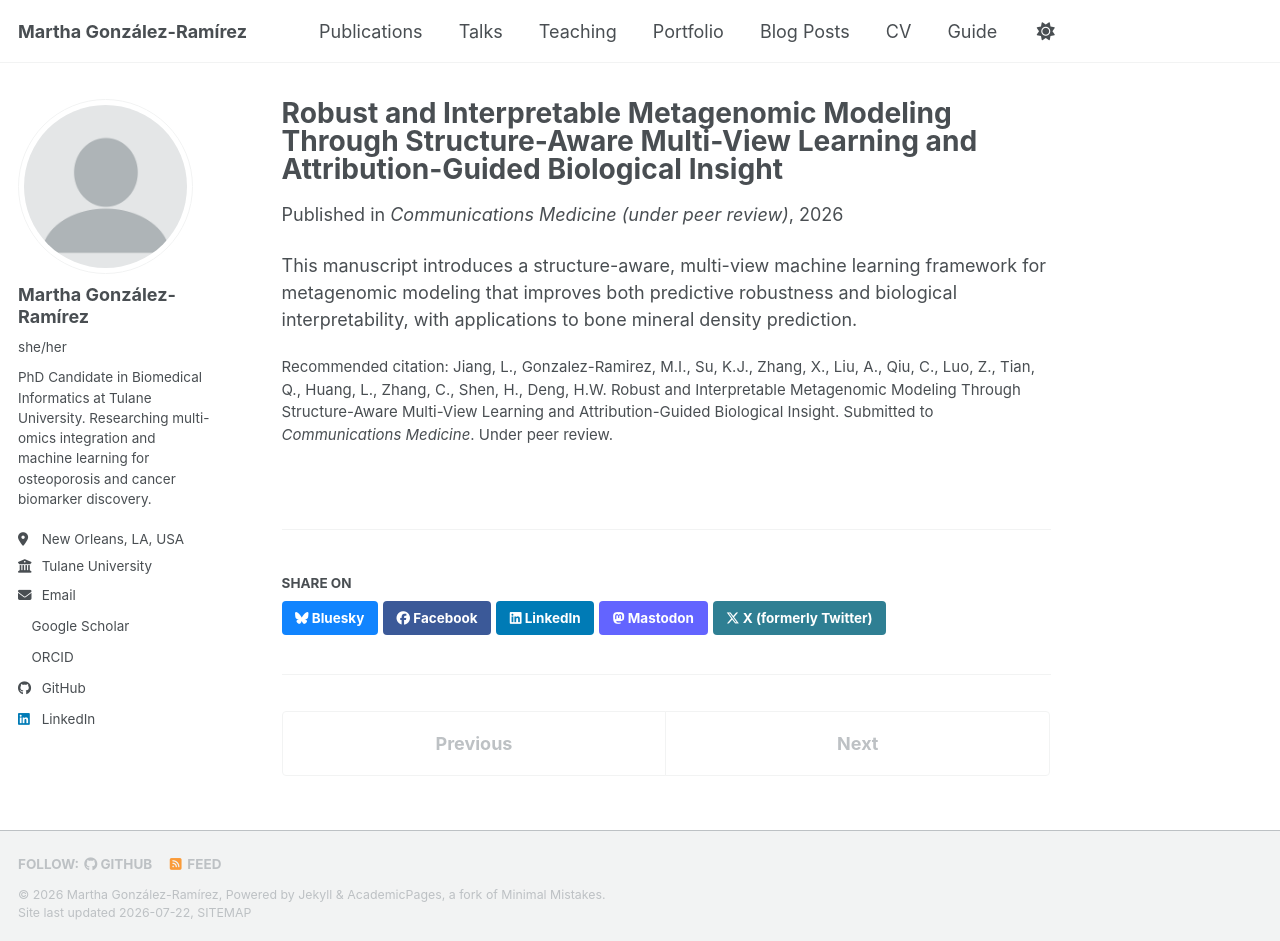
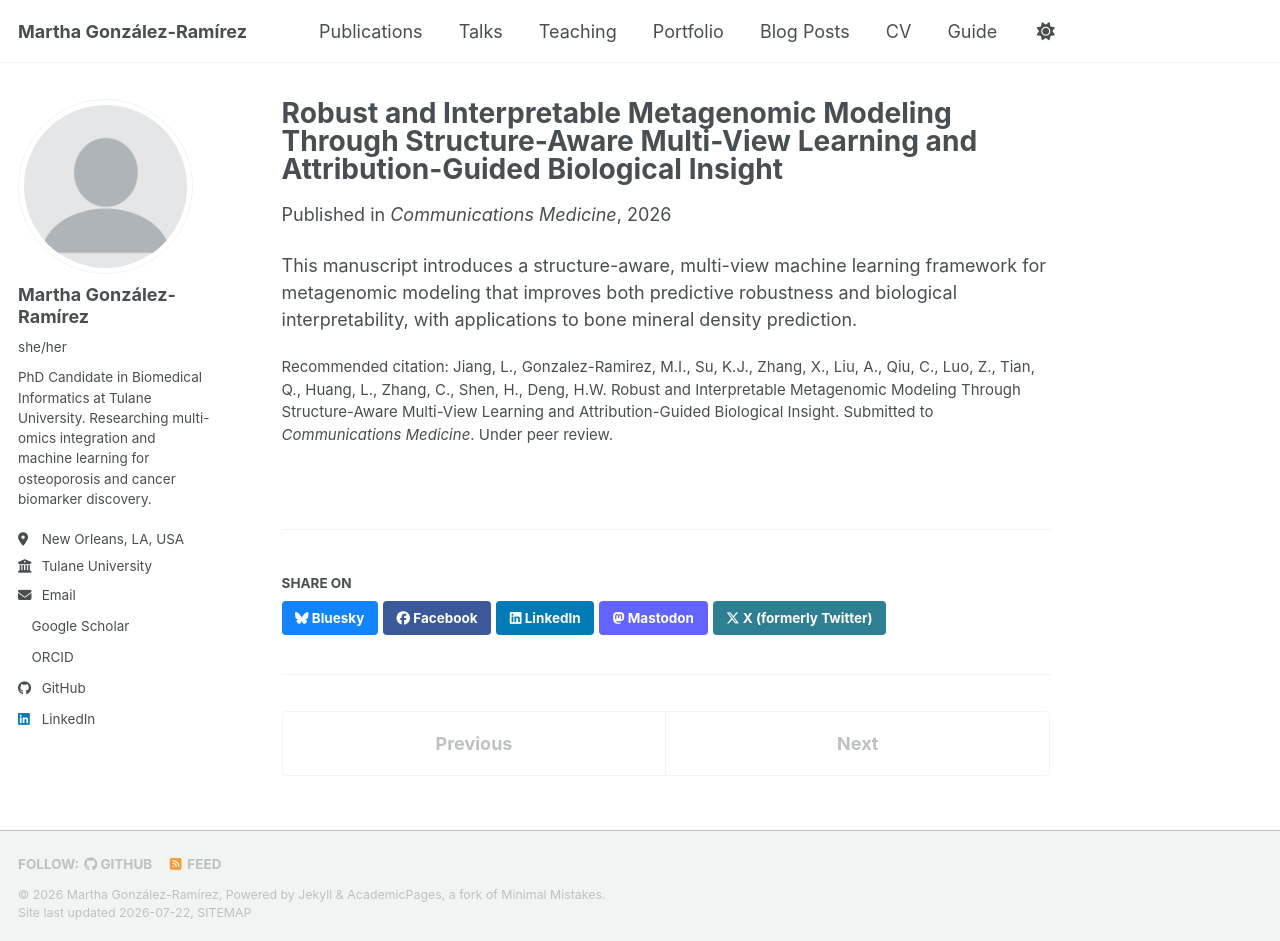
Before and after one commit to migonzalezr/migonzalezr.github.io, a Jekyll site: the page built from _publications/2025-06-08-paper-title-number-5.md, in a window 1280 px wide and 941 px high. Built offline with Jekyll 4.4.1, drawn with Linux system fonts in a browser that asks for light colours; a style sheet for code colours, icons or effects is not loaded.

Commit message:
Revise publication details for paper number 5
Updated venue and added submission status for clarity.

```diff
--- a/_publications/2025-06-08-paper-title-number-5.md
+++ b/_publications/2025-06-08-paper-title-number-5.md
@@ -5,7 +5,8 @@ category: manuscripts
 permalink: /publication/2026-communications-medicine-metagenomic-modeling
 excerpt: 'A structure-aware, multi-view deep learning framework for robust and interpretable metagenomic modeling of bone mineral density. Submitted to Communications Medicine, under peer review.'
 date: 2026-01-01
-venue: 'Communications Medicine (under peer review)'
+venue: 'Communications Medicine'
+status: 'submitted'
 citation: 'Jiang, L., Gonzalez-Ramirez, M.I., Su, K.J., Zhang, X., Liu, A., Qiu, C., Luo, Z., Tian, Q., Huang, L., Zhang, C., Shen, H., Deng, H.W. Robust and Interpretable Metagenomic Modeling Through Structure-Aware Multi-View Learning and Attribution-Guided Biological Insight. Submitted to <i>Communications Medicine</i>. Under peer review.'
 ---
 This manuscript introduces a structure-aware, multi-view machine learning framework for metagenomic modeling that improves both predictive robustness and biological interpretability, with applications to bone mineral density prediction.
```
